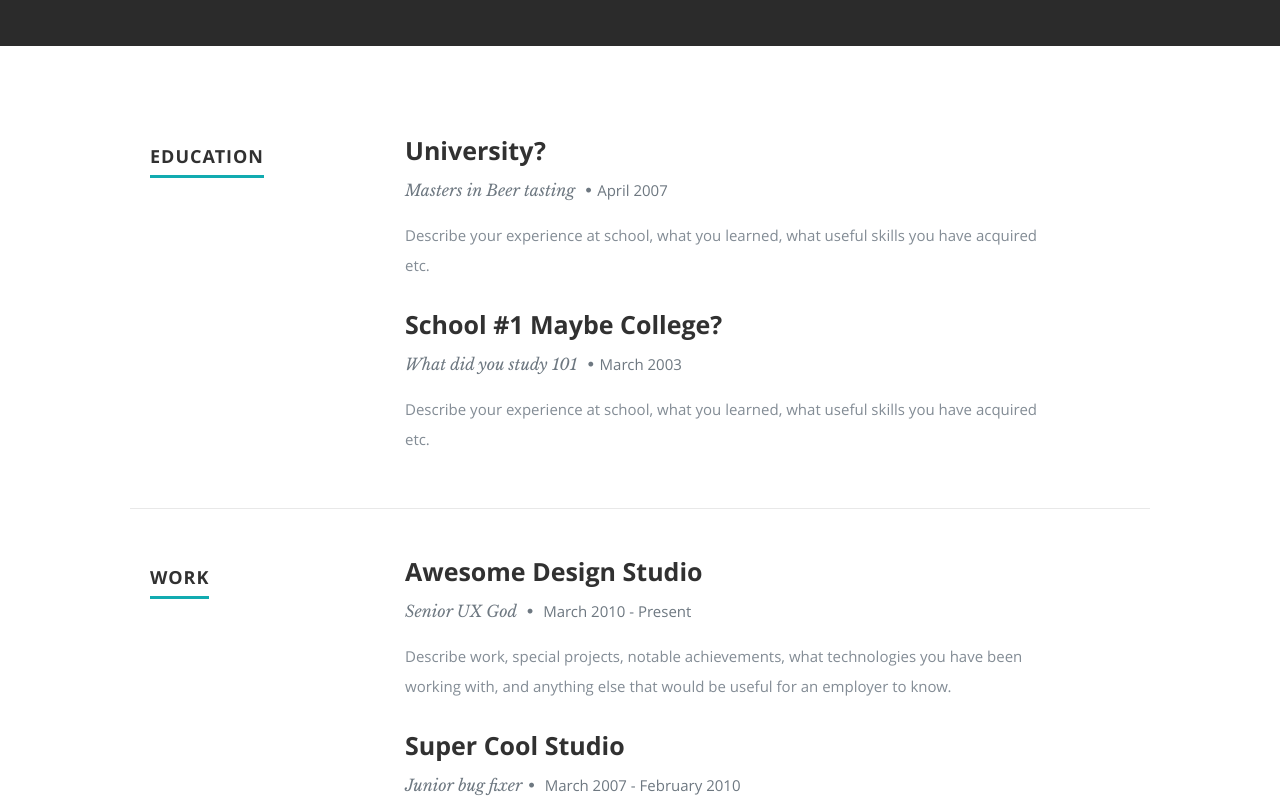
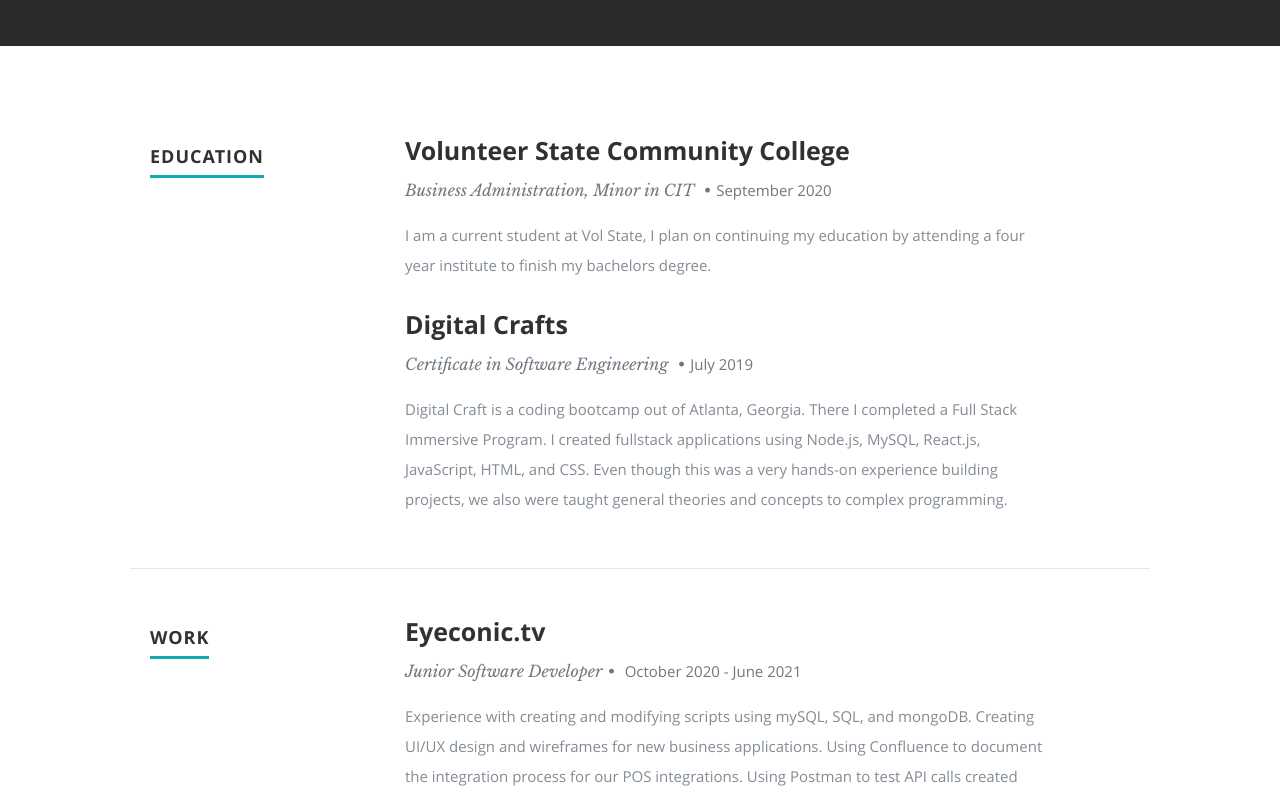
Before and after one commit to tbakerx/react-resume-template, a React (Create React App) app: page / in a window 1280 px wide. Shown: the part 1300-2098 px from the top of the page. Built offline with nearby package versions, Linux system fonts and the light colour scheme.

Commit message:
Updating resume data

```diff
--- a/public/index.html
+++ b/public/index.html
@@ -1,37 +1,40 @@
 <!DOCTYPE html>
 <html lang="en">
   <head>
-    <meta charset="utf-8">
-    <meta name="viewport" content="width=device-width, initial-scale=1, shrink-to-fit=no">
-    <meta name="theme-color" content="#000000">
-    <link rel="manifest" href="%PUBLIC_URL%/manifest.json">
-    <link rel="shortcut icon" href="%PUBLIC_URL%/favicon.ico">
-    <link rel="stylesheet" href="%PUBLIC_URL%/css/default.css">
-    <link rel="stylesheet" href="%PUBLIC_URL%/css/layout.css">
-    <link rel="stylesheet" href="%PUBLIC_URL%/css/media-queries.css">
-    <link rel="stylesheet" href="%PUBLIC_URL%/css/magnific-popup.css">
+    <meta charset="utf-8" />
+    <meta
+      name="viewport"
+      content="width=device-width, initial-scale=1, shrink-to-fit=no"
+    />
+    <meta name="theme-color" content="#000000" />
+    <link rel="manifest" href="%PUBLIC_URL%/manifest.json" />
+    <link rel="shortcut icon" href="%PUBLIC_URL%/favicon.ico" />
+    <link rel="stylesheet" href="%PUBLIC_URL%/css/default.css" />
+    <link rel="stylesheet" href="%PUBLIC_URL%/css/layout.css" />
+    <link rel="stylesheet" href="%PUBLIC_URL%/css/media-queries.css" />
+    <link rel="stylesheet" href="%PUBLIC_URL%/css/magnific-popup.css" />
 
-
-    <title>Tim Baker Development</title>
+    <title>Brodie Brock</title>
   </head>
 
   <body>
-    <noscript>
-      You need to enable JavaScript to run this app.
-    </noscript>
+    <noscript> You need to enable JavaScript to run this app. </noscript>
     <div id="root"></div>
 
-
-
     <script src="https://ajax.googleapis.com/ajax/libs/jquery/1.10.2/jquery.min.js"></script>
-   <script>window.jQuery || document.write('<script src="js/jquery-1.10.2.min.js"><\/script>')</script>
-   <script type="text/javascript" src="js/jquery-migrate-1.2.1.min.js"></script>
+    <script>
+      window.jQuery ||
+        document.write('<script src="js/jquery-1.10.2.min.js"><\/script>');
+    </script>
+    <script
+      type="text/javascript"
+      src="js/jquery-migrate-1.2.1.min.js"
+    ></script>
 
     <script src="js/jquery.flexslider.js"></script>
     <script src="js/waypoints.js"></script>
     <script src="js/jquery.fittext.js"></script>
     <script src="js/magnific-popup.js"></script>
     <script src="js/init.js"></script>
-
   </body>
 </html>
--- a/public/resumeData.json
+++ b/public/resumeData.json
@@ -49,24 +49,24 @@
     "skillmessage": "Here you can create a short write-up of your skills to show off to employers",
     "education": [
       {
-        "school": "University?",
-        "degree": "Masters in Beer tasting",
-        "graduated": "April 2007",
-        "description": "Describe your experience at school, what you learned, what useful skills you have acquired etc."
+        "school": "Volunteer State Community College",
+        "degree": "Business Administration, Minor in CIT",
+        "graduated": "September 2020",
+        "description": "I am a current student at Vol State, I plan on continuing my education by attending a four year institute to finish my bachelors degree."
       },
       {
-        "school": "School #1 Maybe College?",
-        "degree": "What did you study 101",
-        "graduated": "March 2003",
-        "description": "Describe your experience at school, what you learned, what useful skills you have acquired etc."
+        "school": "Digital Crafts",
+        "degree": "Certificate in Software Engineering",
+        "graduated": "July 2019",
+        "description": "Digital Craft is a coding bootcamp out of Atlanta, Georgia. There I completed a Full Stack Immersive Program. I created fullstack applications using Node.js, MySQL, React.js, JavaScript, HTML, and CSS. Even though this was a very hands-on experience building projects, we also were taught general theories and concepts to complex programming."
       }
     ],
     "work": [
       {
-        "company": "Awesome Design Studio",
-        "title": "Senior UX God ",
-        "years": "March 2010 - Present",
-        "description": "Describe work, special projects, notable achievements, what technologies you have been working with, and anything else that would be useful for an employer to know."
+        "company": "Eyeconic.tv",
+        "title": "Junior Software Developer",
+        "years": "October 2020 - June 2021",
+        "description": "Experience with creating and modifying scripts using mySQL, SQL, and mongoDB. Creating UI/UX design and wireframes for new business applications. Using Confluence to document the integration process for our POS integrations. Using Postman to test API calls created with node from our POS integrations. Experience with testing and documenting new features/bugs. Using Jira, Monday, and Slack, to communicate with members of our team."
       },
       {
         "company": "Super Cool Studio",
```
Lines whose indentation alone changed are shown as unchanged.
